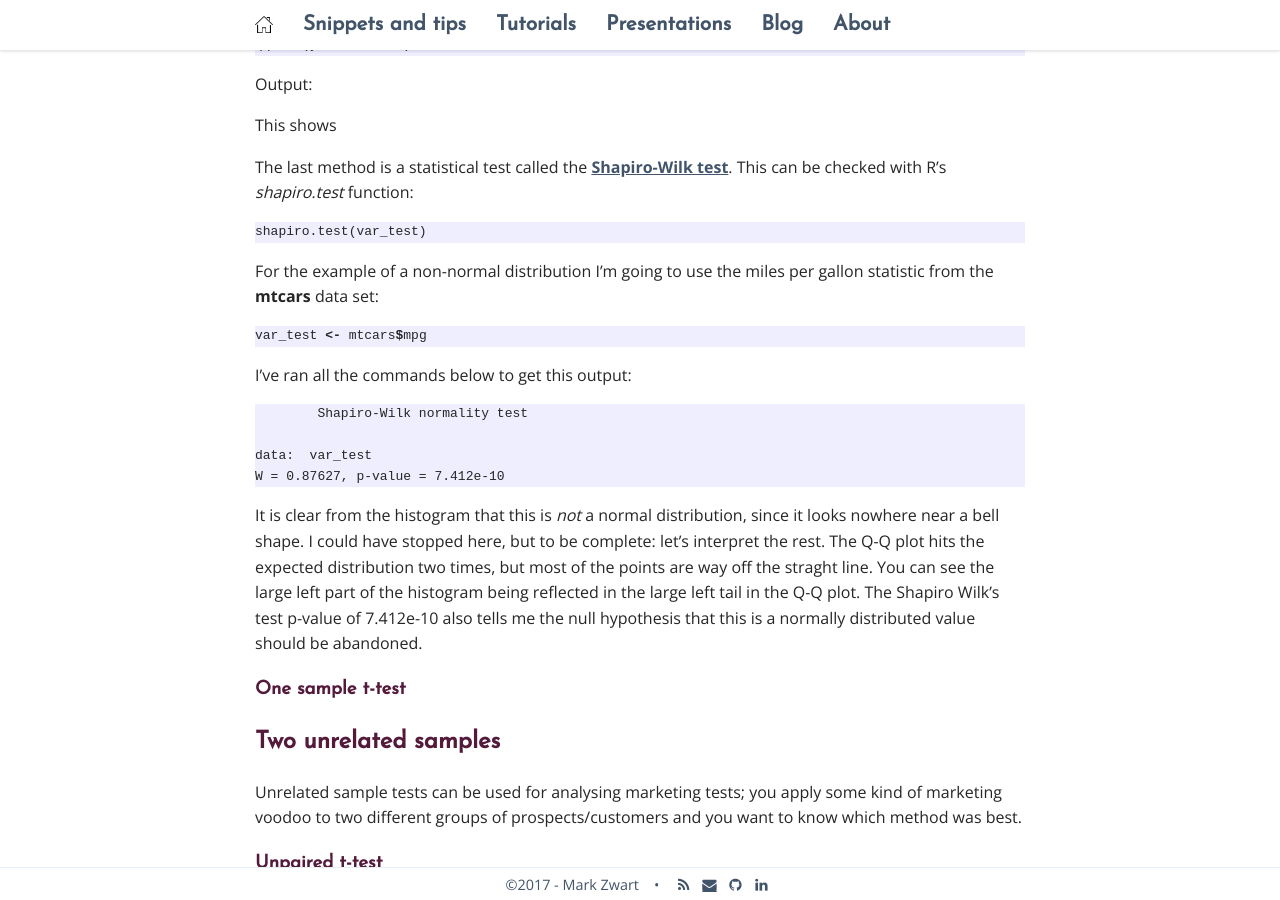
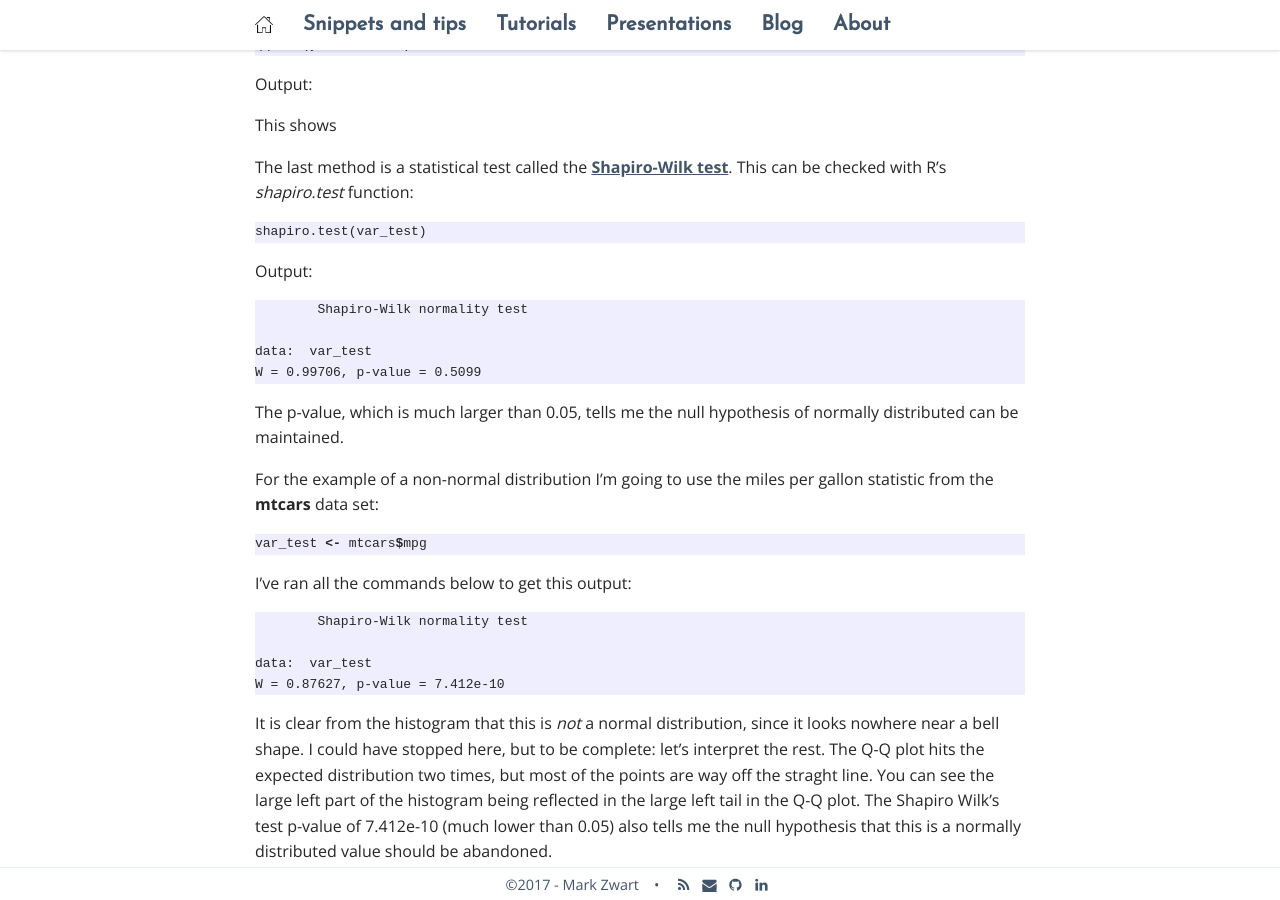
Before and after one commit to mark-me/mark-me.github.io, a Jekyll site: the page built from _pages/tutorials/statistical-tests/statistical-tests-gaussian.md, in a window 1280 px wide and 900 px high, scrolled down 1547 px. Built offline with Jekyll 4.4.1, drawn with Linux system fonts in a browser that asks for light colours; nearby versions of some CDN libraries; comment, search, counter and statistics services are not loaded.

Commit message:
Update statistical-tests-gaussian.md

````diff
--- a/_pages/tutorials/statistical-tests/statistical-tests-gaussian.md
+++ b/_pages/tutorials/statistical-tests/statistical-tests-gaussian.md
@@ -56,6 +56,15 @@ The last method is a statistical test called the [Shapiro-Wilk test](https://en.
 ```r
 shapiro.test(var_test)
 ```
+Output:
+```
+	Shapiro-Wilk normality test
+
+data:  var_test
+W = 0.99706, p-value = 0.5099
+```
+The p-value, which is much larger than 0.05, tells me the null hypothesis of normally distributed can be maintained.
+
 For the example of a non-normal distribution I'm going to use the miles per gallon statistic from the **mtcars** data set:
 ```r
 var_test <- mtcars$mpg
@@ -68,7 +77,7 @@ I've ran all the commands below to get this output:
 data:  var_test
 W = 0.87627, p-value = 7.412e-10
 ```
-It is clear from the histogram that this is _not_ a normal distribution, since it looks nowhere near a bell shape. I could have stopped here, but to be complete: let's interpret the rest. The Q-Q plot hits the expected distribution two times, but most of the points are way off the straght line. You can see the large left part of the histogram being reflected in the large left tail in the Q-Q plot. The Shapiro Wilk's test p-value of 7.412e-10 also tells me the null hypothesis that this is a normally distributed value should be abandoned.
+It is clear from the histogram that this is _not_ a normal distribution, since it looks nowhere near a bell shape. I could have stopped here, but to be complete: let's interpret the rest. The Q-Q plot hits the expected distribution two times, but most of the points are way off the straght line. You can see the large left part of the histogram being reflected in the large left tail in the Q-Q plot. The Shapiro Wilk's test p-value of 7.412e-10 (much lower than 0.05) also tells me the null hypothesis that this is a normally distributed value should be abandoned.
 
 ### One sample t-test
 
````
